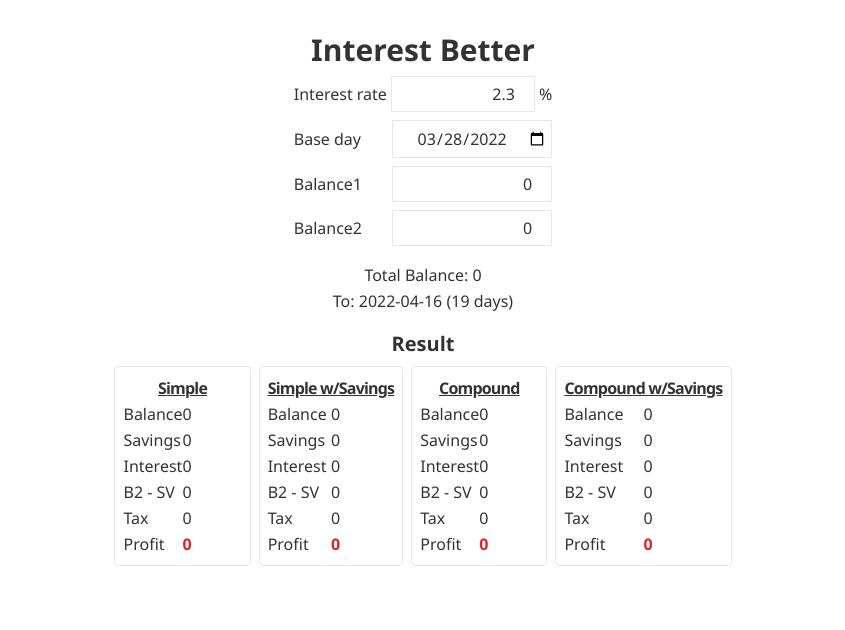
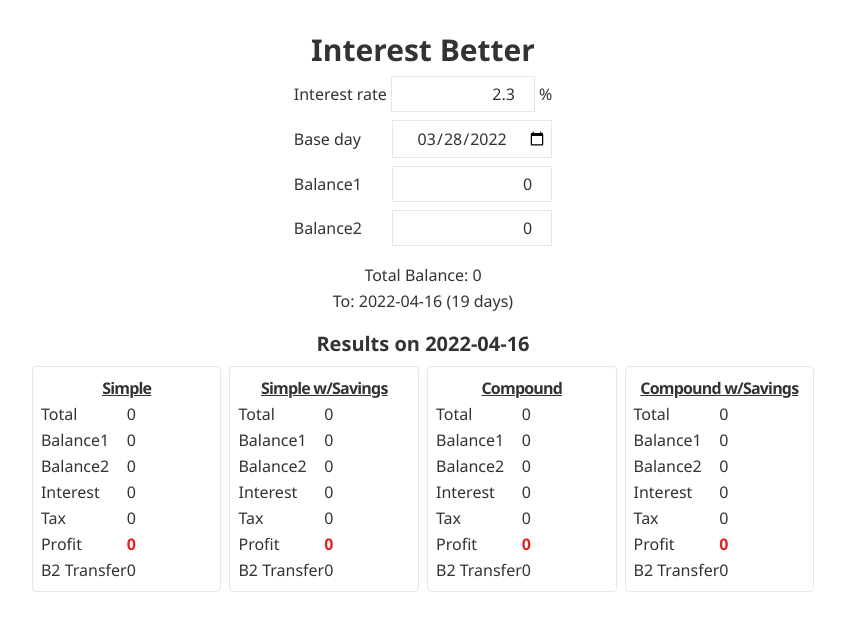
Before and after one commit to lseeker/interest-better, a Vue app: page / in a window 1280 px wide. Shown: the top 630 px of the page, without its empty margins (217-1062 px from the left). Built offline with nearby package versions, Linux system fonts and the light colour scheme.

Commit message:
max caculation fix

```diff
--- a/src/App.vue
+++ b/src/App.vue
@@ -45,13 +45,13 @@ function taxForInterest(interest: number) {
 
 const optimized = computed<Result[]>(() => {
   const balanceForInterest1 = 365 / (data.interestRate / 100); // 1 * 365 / rate
-  // 767 is max income tax on 1b - interest value is 5479;
   const result: Result[] = [{
     balance: 0,
     interest: 0,
     tax: 0,
   }];
-  for (let tax = 10; tax < 767; tax += 10) {
+  const maxTaxOn1B = taxForInterest(Math.floor((1000000000 * (data.interestRate / 100)) / 365));
+  for (let tax = 10; tax < maxTaxOn1B; tax += 10) {
     const interestMax = tax / 0.14; // 14%
     const interest = Number.isInteger(interestMax) ? interestMax - 1 : Math.floor(interestMax);
     const balance = Math.ceil(balanceForInterest1 * interest);
@@ -262,7 +262,8 @@ function highlightClass(profit: number) {
         v-model="data.balance1"
         class="text-right"
         type="number"
-        size="11"
+        min="0"
+        max="1000000000"
       >
     </label>
     <label class="flex justify-between items-baseline gap-1">Balance2
@@ -270,7 +271,8 @@ function highlightClass(profit: number) {
         v-model="data.balance2"
         class="text-right"
         type="number"
-        size="11"
+        min="0"
+        max="1000000000"
       >
     </label>
   </form>
@@ -282,7 +284,7 @@ function highlightClass(profit: number) {
   </div>
 
   <h2 class="text-xl font-bold my-2">
-    Result
+    Results on {{ formatDate(lastDate) }}
   </h2>
 
   <div class="flex flex-wrap justify-center gap-2">
@@ -292,14 +294,14 @@ function highlightClass(profit: number) {
     >
       <h3>{{ k }}</h3>
       <dl>
-        <dt>Balance</dt>
+        <dt>Total</dt>
         <dd>{{ v.balance.toLocaleString() }}</dd>
-        <dt>Savings</dt>
+        <dt>Balance1</dt>
+        <dd>{{ (v.balance - v.savings).toLocaleString() }}</dd>
+        <dt>Balance2</dt>
         <dd>{{ v.savings.toLocaleString() }}</dd>
         <dt>Interest</dt>
         <dd>{{ v.interest.toLocaleString() }}</dd>
-        <dt>B2 - SV</dt>
-        <dd>{{ (v.savings - data.balance2).toLocaleString() }}</dd>
         <dt>Tax</dt>
         <dd>{{ v.tax.toLocaleString() }}</dd>
         <dt>Profit</dt>
@@ -309,6 +311,8 @@ function highlightClass(profit: number) {
         >
           {{ v.profit.toLocaleString() }}
         </dd>
+        <dt>B2 Transfer</dt>
+        <dd>{{ (v.savings - data.balance2).toLocaleString() }}</dd>
       </dl>
     </section>
   </div>
```
